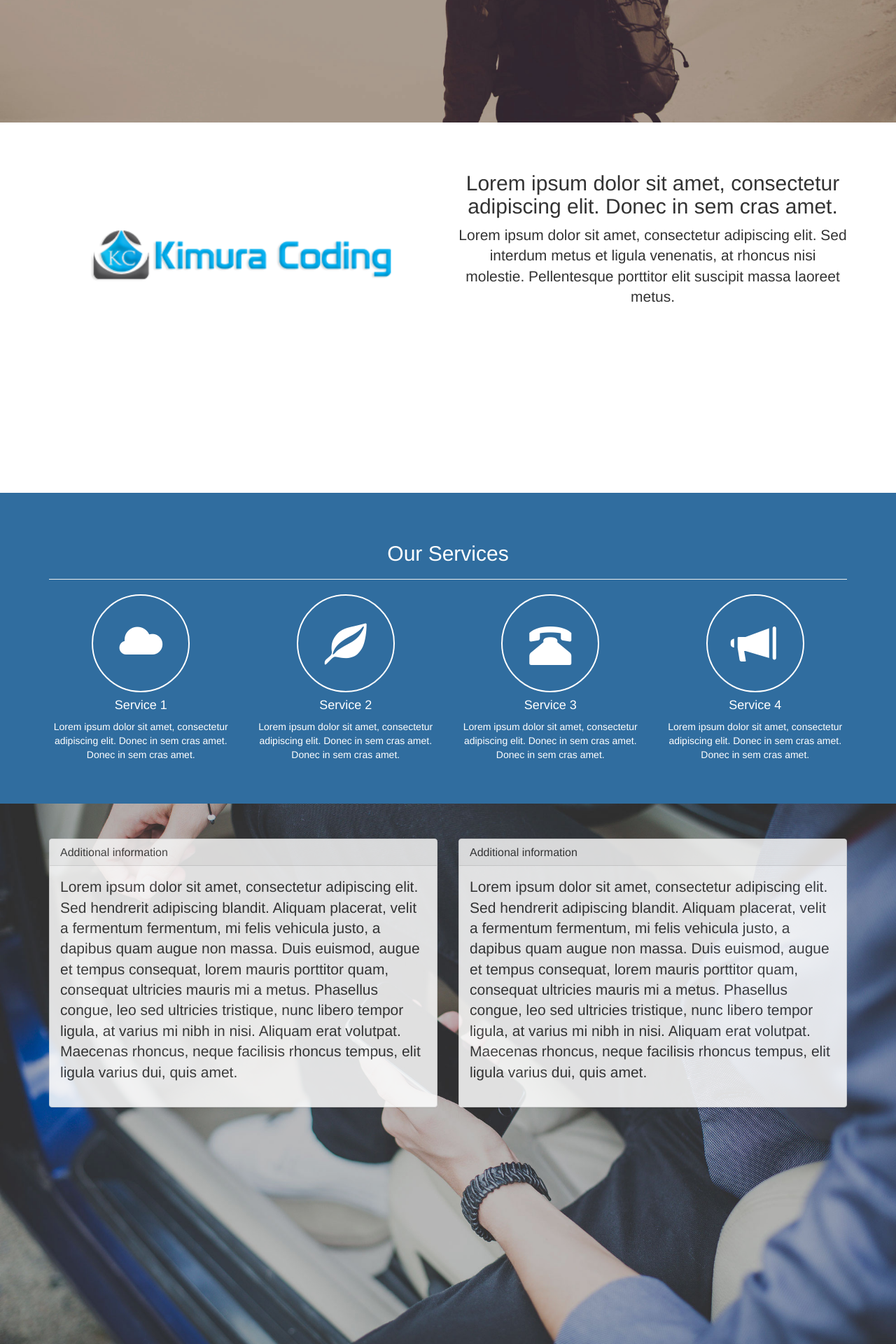
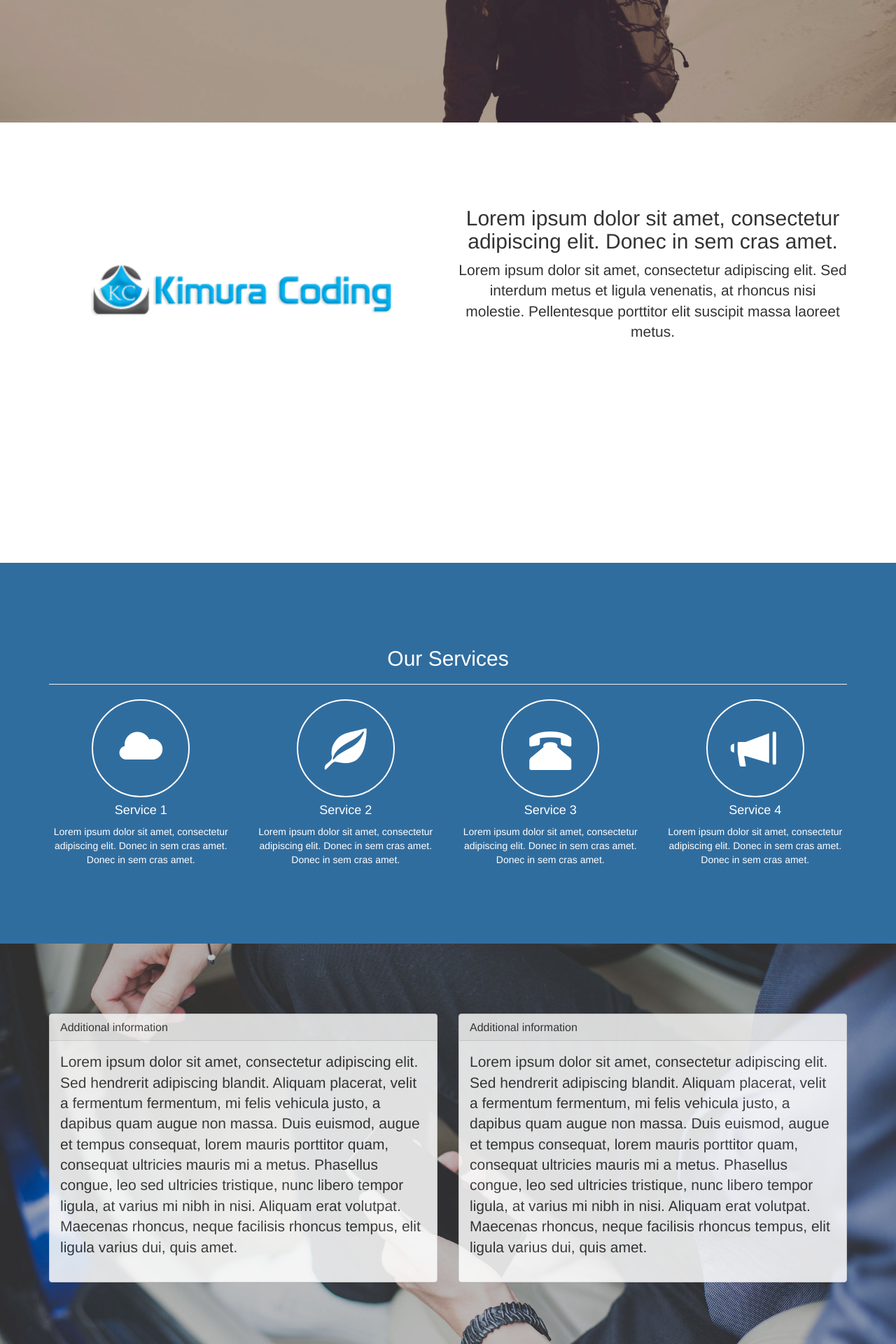
Before and after one commit to dfmmalaw/bootstrap-parallax, a PHP site: page / in a window 1280 px wide. Shown: the part 625-2545 px from the top of the page at 70% size. Run offline with PHP 8.4, Linux system fonts and the light colour scheme; some libraries are stand-ins or nearby versions.

Commit message:
added padding to the .pad-section class

```diff
--- a/style.css
+++ b/style.css
@@ -50,7 +50,7 @@ html, body {
 
 /* padded section */
 .pad-section {
-  padding: 50px 0;
+  padding: 100px 0;
 }
 .pad-section img {
   width: 100%;
```
